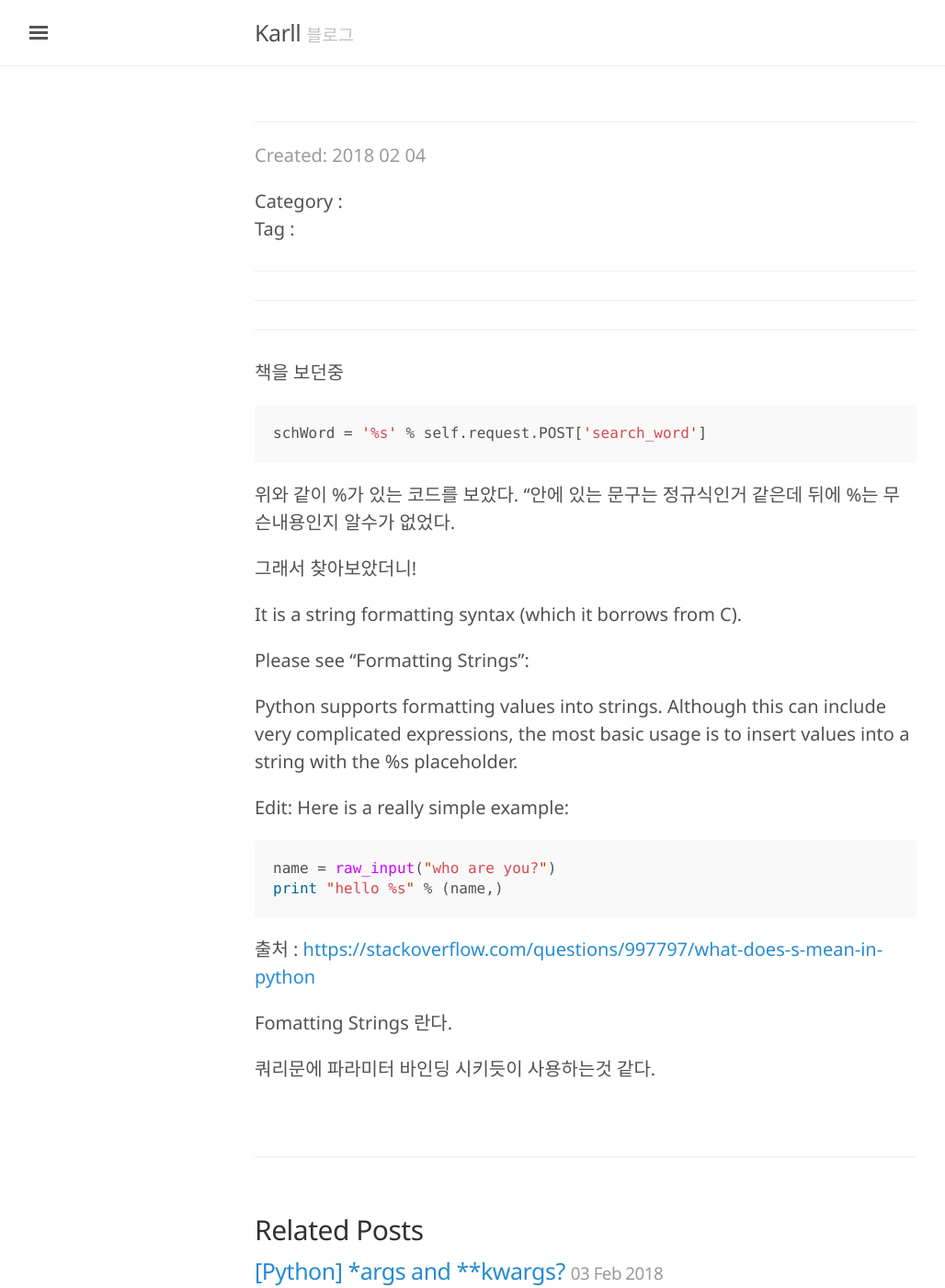
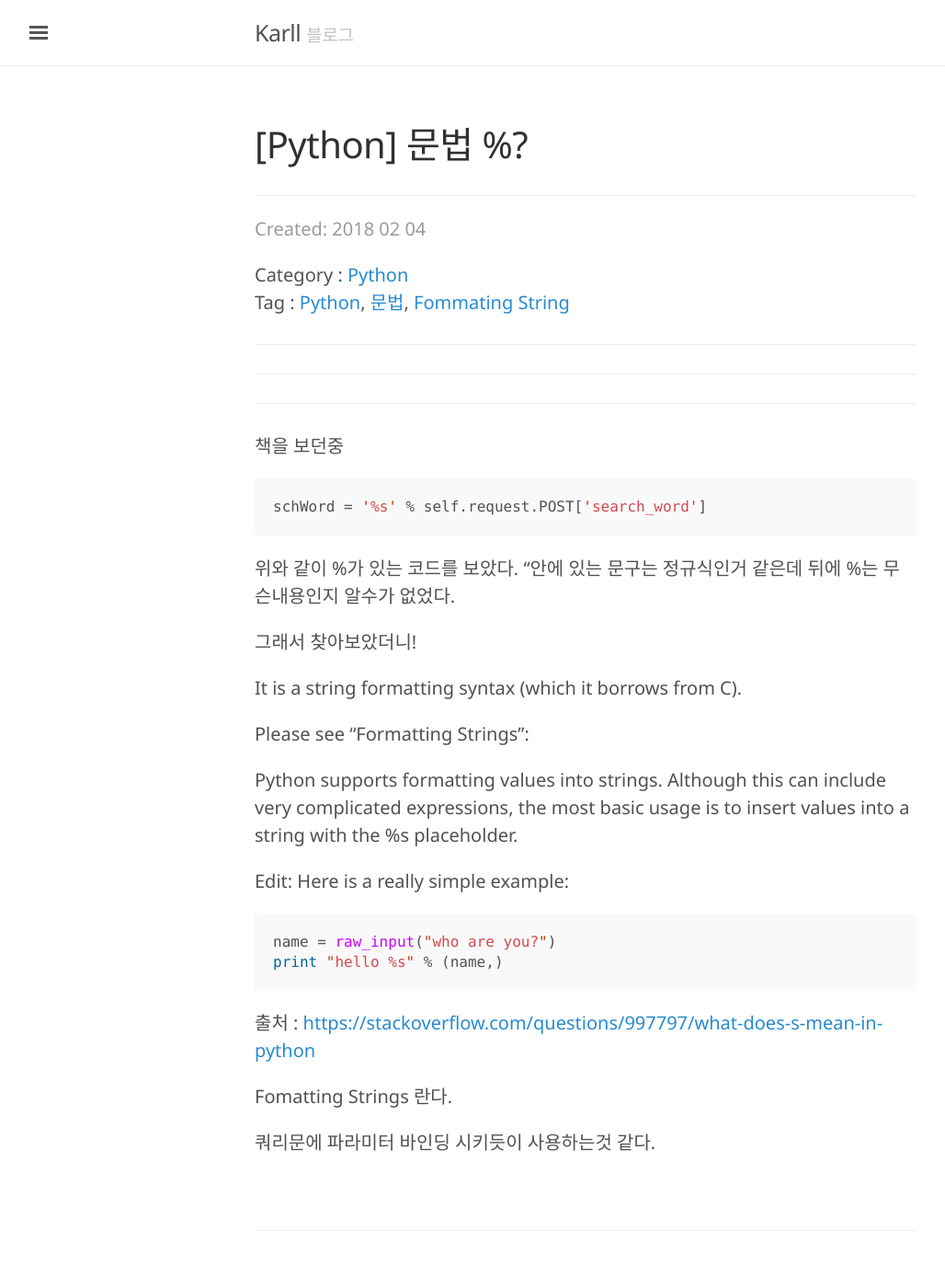
Before and after one commit to Kor-Karll/Kor-Karll.github.io, a Jekyll site: the page built from _posts/2018-02-04-Python-Grammar.md, in a window 1280 px wide and 1400 px high. Shown: the whole window at 92% size, without its empty margins (3-1031 px from the left). Built offline with Jekyll 4.4.1, drawn with Linux system fonts in a browser that asks for light colours; our own code applies the rules of GitHub Pages for plain Markdown files; comment, search, counter and statistics services are not loaded; some of the changed text lies outside the part shown.

Commit message:
에러 코드 수정

```diff
--- a/_posts/2018-02-04-Python-Grammar.md
+++ b/_posts/2018-02-04-Python-Grammar.md
@@ -1,6 +1,6 @@
 ---
 layout: post
-title: [Python] 문법 %?
+title: "[Python] 문법 %?"
 category: Python
 tags:
 - Python
```
Also changed, not shown: _posts/2018-02-02-Python-Install.md (+1 -1 lines).
